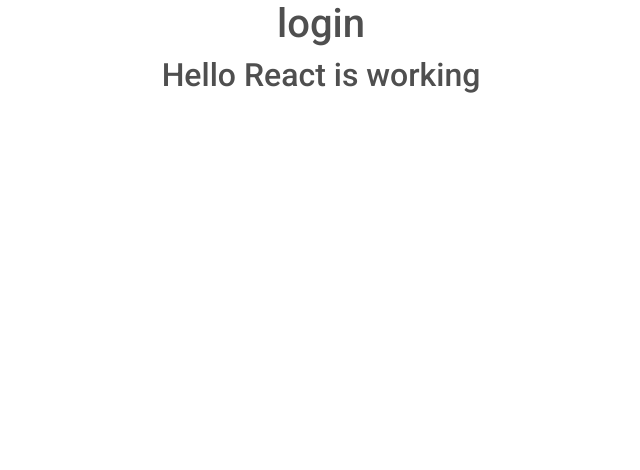
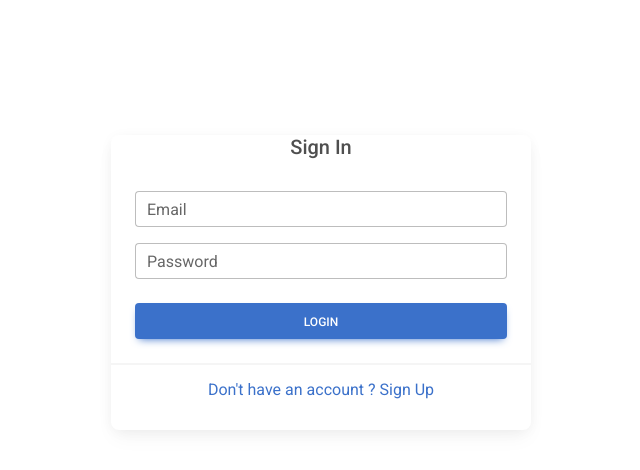
Before and after one commit to Mohammad-Musfiqur-Rahman/client-full-stack-assignment, a React (Create React App) app: page /login in a window 1280 px wide. Shown: the top 470 px of the page, without its empty margins (319-959 px from the left). Built offline with nearby package versions, Linux system fonts and the light colour scheme.

Commit message:
Login page done

```diff
--- a/src/App.js
+++ b/src/App.js
@@ -18,7 +18,6 @@
           <Route path="/login" element={<Login />} />
           <Route path="/register" element={<Register />} />
         </Routes>
-        <h2>Hello React is working</h2>
       </div>
     </BrowserRouter>
 
--- a/src/pages/Login.js
+++ b/src/pages/Login.js
@@ -1,10 +1,101 @@
-import React from 'react';
+import React, { useState, useEffect } from "react";
+import {
+    MDBCard,
+    MDBCardBody,
+    MDBInput,
+    MDBCardFooter,
+    MDBValidation,
+    MDBBtn,
+    MDBIcon,
+    MDBSpinner,
+} from "mdb-react-ui-kit";
+import { Link, useNavigate } from "react-router-dom";
+
+const initialState = {
+    email: "",
+    password: "",
+};
+
 
 const Login = () => {
+    const [formValue, setFormValue] = useState(initialState);
+    const { email, password } = formValue;
+    const handleSubmit = (e) => {
+        // e.preventDefault();
+        // if (email && password) {
+        //   dispatch(login({ formValue, navigate, toast }));
+        // }
+    };
+    const onInputChange = (e) => {
+        // let { name, value } = e.target;
+        // setFormValue({ ...formValue, [name]: value });
+    };
+
     return (
-        <div>
-            <h1> login </h1>
+
+        <div
+            style={{
+                margin: "auto",
+                padding: "15px",
+                maxWidth: "450px",
+                alignContent: "center",
+                marginTop: "120px",
+            }}
+        >
+            <MDBCard alignment="center">
+                <MDBIcon fas icon="user-circle" className="fa-2x" />
+                <h5>Sign In</h5>
+
+                <MDBCardBody>
+                    <MDBValidation onSubmit={handleSubmit} noValidate className="row g-3">
+                        <div className="col-md-12">
+                            <MDBInput
+                                label="Email"
+                                type="email"
+                                value={email}
+                                name="email"
+                                onChange={onInputChange}
+                                required
+                                invalid
+                                validation="Please provide your email"
+                            />
+                        </div>
+                        <div className="col-md-12">
+                            <MDBInput
+                                label="Password"
+                                type="password"
+                                value={password}
+                                name="password"
+                                onChange={onInputChange}
+                                required
+                                invalid
+                                validation="Please provide your password"
+                            />
+                        </div>
+                        <div className="col-12">
+                            <MDBBtn style={{ width: "100%" }} className="mt-2">
+                                {/* {loading && (
+                                <MDBSpinner
+                                    size="sm"
+                                    role="status"
+                                    tag="span"
+                                    className="me-2"
+                                />
+                            )} */}
+                                Login
+                            </MDBBtn>
+                        </div>
+                    </MDBValidation>
+                </MDBCardBody>
+                <MDBCardFooter>
+                    <Link to="/register">
+                        <p>Don't have an account ? Sign Up</p>
+                    </Link>
+                </MDBCardFooter>
+            </MDBCard>
+
         </div>
+
     );
 };
 
```
